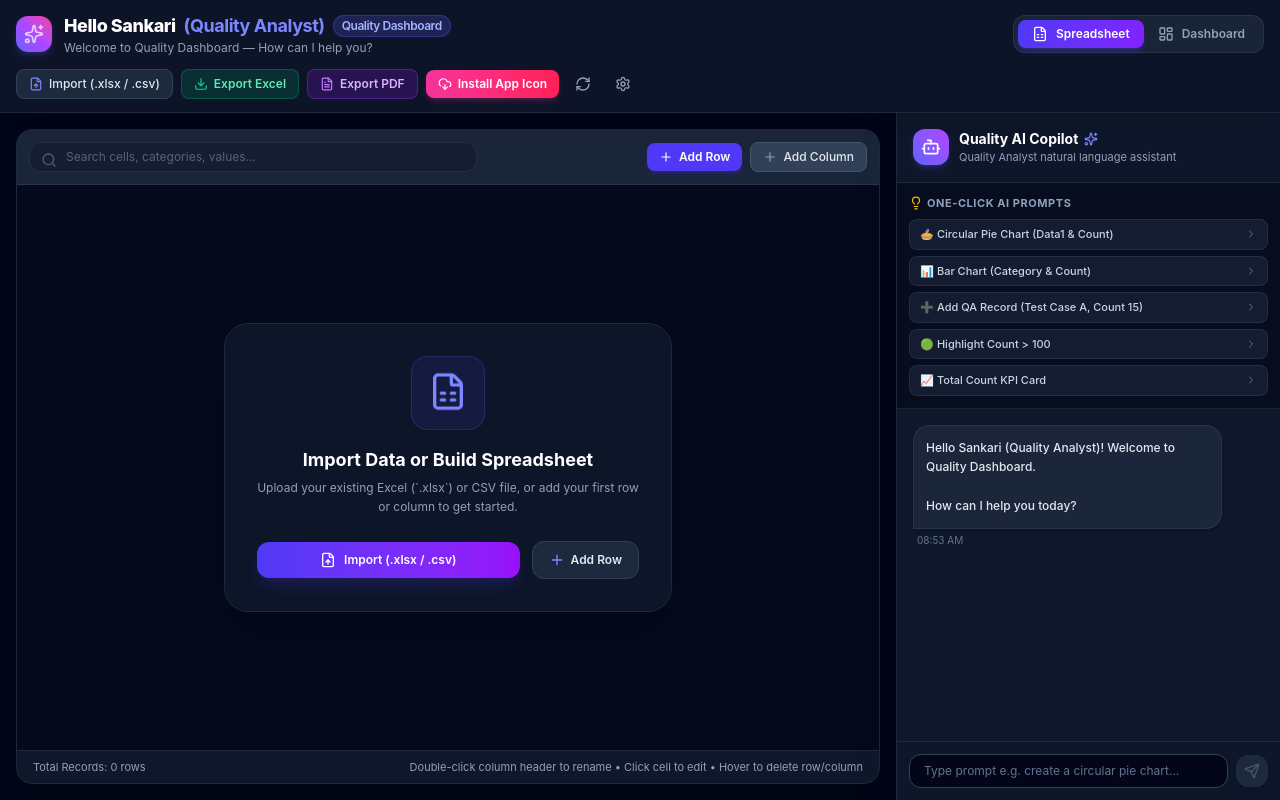
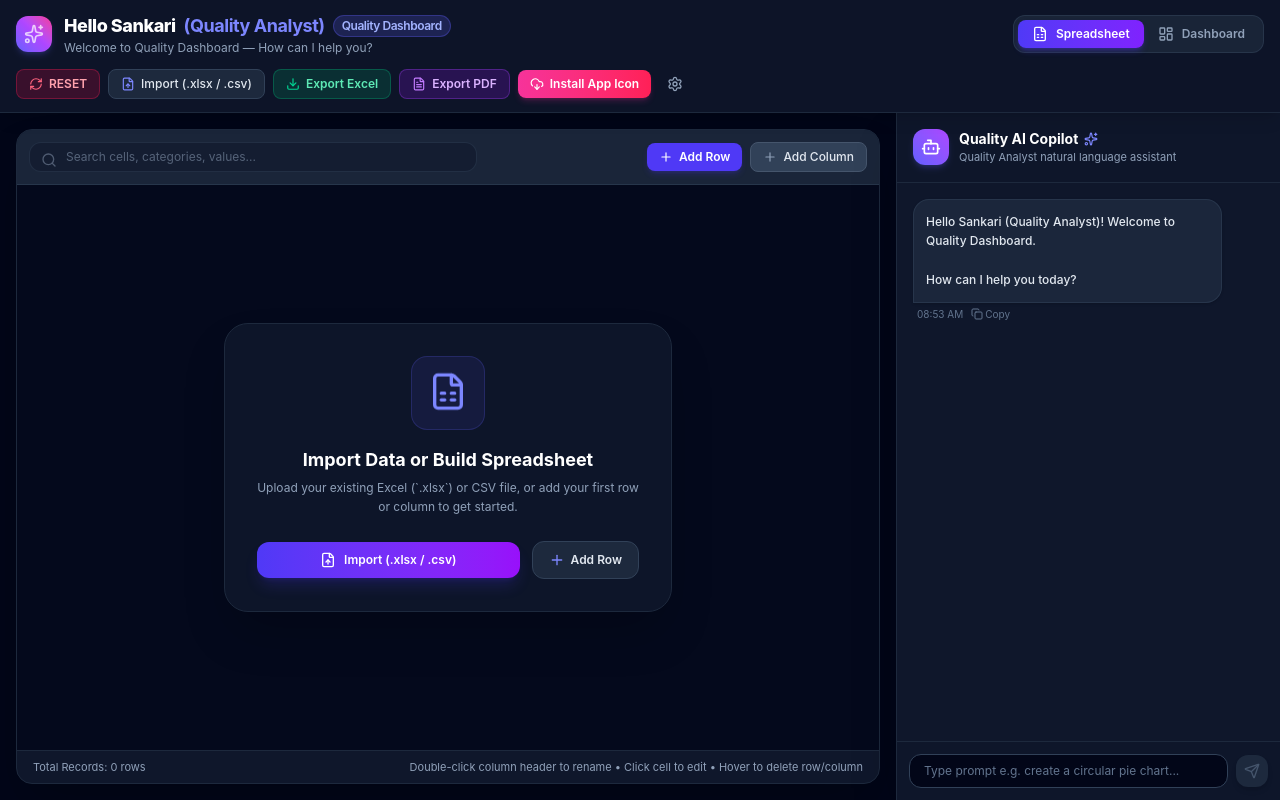
Before and after one commit to BalajeP/ExcelSpreadsheet_with_AI-Prompt, a React (Vite) app: page / in a window 1280 px wide. Built offline with nearby package versions, Linux system fonts and the light colour scheme.

Commit message:
Reposition RESET button before Import/Export and add Copy & Edit features to AI sidebar prompts

```diff
--- a/src/components/AiSidebar.tsx
+++ b/src/components/AiSidebar.tsx
@@ -5,9 +5,10 @@ import {
   Sparkles,
   CheckCircle2,
   X,
-  ChevronRight,
-  Lightbulb,
-  Zap
+  Zap,
+  Copy,
+  Check,
+  Edit3
 } from 'lucide-react';
 import type { AiChatMessage, SheetData, DashboardWidget } from '../types';
 import { AiEngine } from '../services/aiEngine';
@@ -32,6 +33,7 @@ export const AiSidebar: React.FC<AiSidebarProps> = ({
 }) => {
   const [promptInput, setPromptInput] = useState('');
   const [isProcessing, setIsProcessing] = useState(false);
+  const [copiedId, setCopiedId] = useState<string | null>(null);
   const [chatHistory, setChatHistory] = useState<AiChatMessage[]>([
     {
       id: 'init-1',
@@ -41,13 +43,15 @@ export const AiSidebar: React.FC<AiSidebarProps> = ({
     },
   ]);
 
-  const quickPrompts = [
-    { label: '🥧 Circular Pie Chart (Data1 & Count)', text: 'create a circular pie chart from the data of column Data1 and Count' },
-    { label: '📊 Bar Chart (Category & Count)', text: 'create a bar chart comparing Count across Categories' },
-    { label: '➕ Add QA Record (Test Case A, Count 15)', text: 'add a new row with Date 2026-08-15, Category Functionality, Data1 Test Case A, Count 15, Status Passed' },
-    { label: '🟢 Highlight Count > 100', text: 'highlight all rows where count is greater than 100' },
-    { label: '📈 Total Count KPI Card', text: 'create a total count KPI summary card' },
-  ];
+  const handleCopyPrompt = (id: string, text: string) => {
+    navigator.clipboard.writeText(text);
+    setCopiedId(id);
+    setTimeout(() => setCopiedId(null), 1500);
+  };
+
+  const handleEditPrompt = (text: string) => {
+    setPromptInput(text);
+  };
 
   const handleSendPrompt = async (textToSend?: string) => {
     const text = textToSend || promptInput;
@@ -124,36 +128,15 @@ export const AiSidebar: React.FC<AiSidebarProps> = ({
         )}
       </div>
 
-      {/* Quick Prompt Chips */}
-      <div className="p-3 bg-slate-950/60 border-b border-slate-800/80">
-        <div className="text-[11px] font-bold text-slate-400 uppercase tracking-wider mb-2 flex items-center gap-1">
-          <Lightbulb className="w-3.5 h-3.5 text-amber-400" />
-          One-Click AI Prompts
-        </div>
-        <div className="flex flex-col gap-1.5">
-          {quickPrompts.map((item, idx) => (
-            <button
-              key={idx}
-              onClick={() => handleSendPrompt(item.text)}
-              disabled={isProcessing}
-              className="text-left px-2.5 py-1.5 rounded-lg bg-slate-800/60 hover:bg-indigo-600/20 hover:border-indigo-500/40 border border-slate-700/50 text-[11px] text-slate-300 font-medium transition flex items-center justify-between group disabled:opacity-50"
-            >
-              <span className="truncate">{item.label}</span>
-              <ChevronRight className="w-3 h-3 text-slate-500 group-hover:text-indigo-400 transition" />
-            </button>
-          ))}
-        </div>
-      </div>
-
-      {/* Chat Messages */}
-      <div className="flex-1 p-4 overflow-y-auto space-y-3.5 scrollbar-thin">
+      {/* Chat Messages Log */}
+      <div className="flex-1 p-4 overflow-y-auto space-y-4 scrollbar-thin">
         {chatHistory.map((msg) => (
           <div
             key={msg.id}
-            className={`flex flex-col ${msg.sender === 'user' ? 'items-end' : 'items-start'}`}
+            className={`flex flex-col group ${msg.sender === 'user' ? 'items-end' : 'items-start'}`}
           >
             <div
-              className={`max-w-[88%] p-3 rounded-2xl text-xs leading-relaxed ${
+              className={`max-w-[88%] p-3 rounded-2xl text-xs leading-relaxed relative ${
                 msg.sender === 'user'
                   ? 'bg-gradient-to-r from-indigo-600 to-violet-600 text-white rounded-br-none shadow-md'
                   : 'bg-slate-800/90 text-slate-200 border border-slate-700/60 rounded-bl-none shadow-sm font-medium'
@@ -173,7 +156,40 @@ export const AiSidebar: React.FC<AiSidebarProps> = ({
                 </div>
               )}
             </div>
-            <span className="text-[10px] text-slate-500 mt-1 px-1">{msg.timestamp}</span>
+
+            {/* Message Action Toolbar (Copy & Edit/Re-use) */}
+            <div className="flex items-center gap-2 mt-1 px-1 text-[10px] text-slate-500">
+              <span>{msg.timestamp}</span>
+
+              <button
+                onClick={() => handleCopyPrompt(msg.id, msg.text)}
+                className="hover:text-indigo-300 transition flex items-center gap-0.5"
+                title="Copy text to clipboard"
+              >
+                {copiedId === msg.id ? (
+                  <>
+                    <Check className="w-3 h-3 text-emerald-400" />
+                    <span className="text-emerald-400">Copied</span>
+                  </>
+                ) : (
+                  <>
+                    <Copy className="w-3 h-3" />
+                    <span>Copy</span>
+                  </>
+                )}
+              </button>
+
+              {msg.sender === 'user' && (
+                <button
+                  onClick={() => handleEditPrompt(msg.text)}
+                  className="hover:text-indigo-300 transition flex items-center gap-0.5"
+                  title="Edit or re-use prompt"
+                >
+                  <Edit3 className="w-3 h-3" />
+                  <span>Edit</span>
+                </button>
+              )}
+            </div>
           </div>
         ))}
 
@@ -185,7 +201,7 @@ export const AiSidebar: React.FC<AiSidebarProps> = ({
         )}
       </div>
 
-      {/* Input Form */}
+      {/* Prompt Input Form */}
       <div className="p-3 border-t border-slate-800 bg-slate-900/90">
         <form
           onSubmit={(e) => {
--- a/src/components/HeaderToolbar.tsx
+++ b/src/components/HeaderToolbar.tsx
@@ -128,6 +128,16 @@ export const HeaderToolbar: React.FC<HeaderToolbarProps> = ({
 
       {/* Action Buttons */}
       <div className="flex items-center flex-wrap gap-2">
+        {/* RESET Button (Placed before Import button) */}
+        <button
+          onClick={onResetData}
+          className="flex items-center gap-1.5 px-3 py-1.5 bg-rose-600/20 hover:bg-rose-600/30 text-rose-300 text-xs font-semibold rounded-lg border border-rose-500/30 transition"
+          title="Reset Spreadsheet & Dashboard"
+        >
+          <RefreshCw className="w-3.5 h-3.5 text-rose-400" />
+          RESET
+        </button>
+
         {/* Import File */}
         <label className="flex items-center gap-1.5 px-3 py-1.5 bg-slate-800 hover:bg-slate-700 text-slate-200 text-xs font-medium rounded-lg border border-slate-700 transition cursor-pointer">
           <FileUp className="w-3.5 h-3.5 text-indigo-400" />
@@ -172,15 +182,6 @@ export const HeaderToolbar: React.FC<HeaderToolbarProps> = ({
           </button>
         )}
 
-        {/* Reset Sample Data */}
-        <button
-          onClick={onResetData}
-          className="p-2 text-slate-400 hover:text-slate-200 hover:bg-slate-800 rounded-lg transition"
-          title="Reset Spreadsheet"
-        >
-          <RefreshCw className="w-4 h-4" />
-        </button>
-
         {/* Settings Button */}
         <button
           onClick={onOpenSettings}
```
